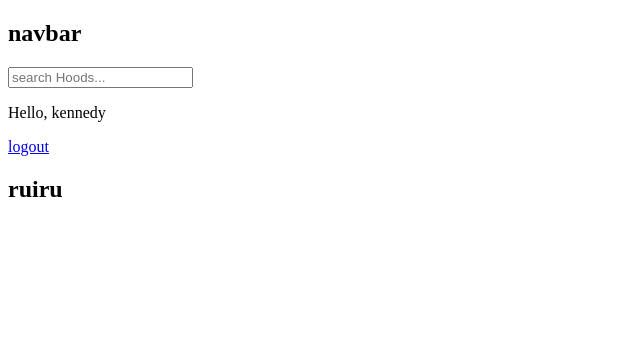
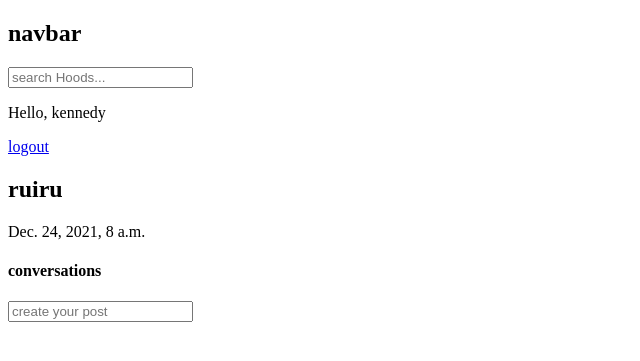
Before and after one commit to kennedybabu/my-hood, a Django app: page /hood/3/ in a window 1280 px wide. Shown: the top 361 px of the page, without its empty margins (0-640 px from the left). Run offline with Django 4.2, Linux system fonts and the light colour scheme; a user stored in the database is signed in; data comes from the database, SQL or seed files in the repository; both versions use the stored data as it was after the commit.

Commit message:
feature:create a post form and make it available only for registered users only

```diff
--- a/app/models.py
+++ b/app/models.py
@@ -33,7 +33,5 @@ class Post(models.Model):
     created = models.DateTimeField(auto_now_add=True)
 
 
-
-
     def __str__(self):
         return self.body
--- a/app/templates/app/hood.html
+++ b/app/templates/app/hood.html
@@ -4,4 +4,29 @@
 
 <h2>{{ hood.name }}</h2>
 
+<p>{{ hood.created }}</p>
+
+<div class='comment-wrapper'>
+    <h4>conversations</h4>
+    {% for post in posts %}
+
+        <div>
+            <small>@{{ post.user }} {{ post.created | timesince }}</small>
+            <p>{{ post.body }}</p>
+            <hr>
+        </div>
+
+    {% endfor %}
+</div>
+
+
+{% if request.user.is_authenticated %}
+<div class="comment-form">
+    <form action="" method='POST'>
+        {% csrf_token %}
+
+        <input type="text" name='body' placeholder="create your post"/>
+    </form>
+</div>
+{% endif %}
 {% endblock %}
--- a/app/templates/navbar.html
+++ b/app/templates/navbar.html
@@ -5,7 +5,7 @@
 </form>
 
 {% if request.user.is_authenticated %}
-    <p>Hello, {{ user.username }}</p>
+    <p>Hello, {{ request.user }}</p>
     <a href="{% url 'logout' %}">logout</a>
 {% else %}
     <a href="{% url 'login' %}">login</a>
--- a/app/views.py
+++ b/app/views.py
@@ -85,8 +85,10 @@ def home(request):
 
 def hood(request, pk):
     hood = Hood.objects.get(id=pk)
+    posts = hood.post_set.all().order_by('-created')
     context = {
-        'hood':hood
+        'hood':hood,
+        'posts':posts
     }
     return render(request, 'app/hood.html', context)
 
```
Also changed, not shown: db.sqlite3.
